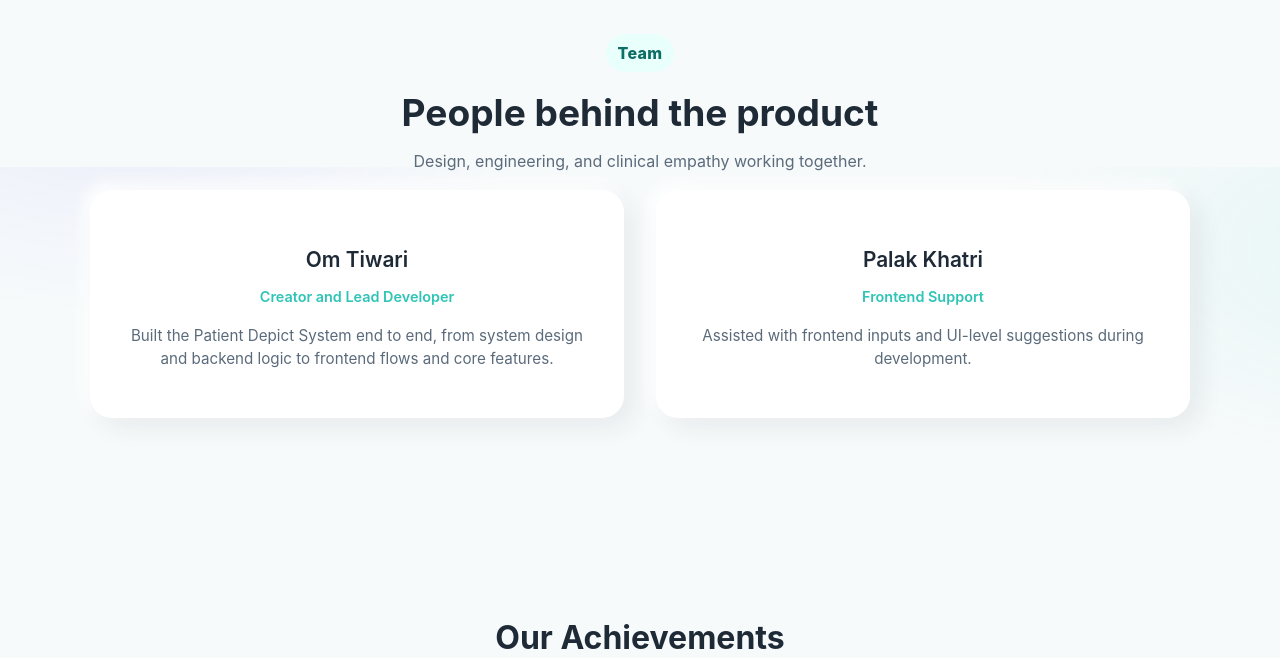
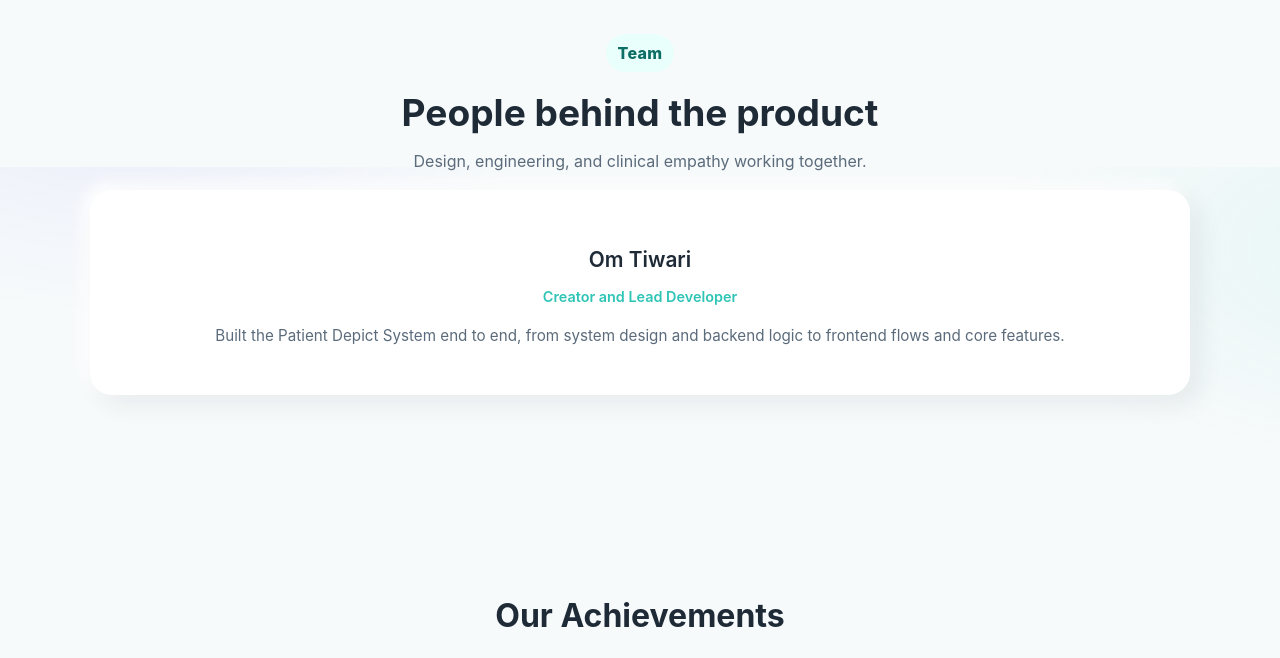
Before and after one commit to omtiwari17/Patient-Depict-System, a Django app: page /about/ in a window 1280 px wide. Shown: the part 1433-2091 px from the top of the page. Run offline with Django 4.2, Linux system fonts and the light colour scheme.

Commit message:
Minor updates

```diff
--- a/PDS/views.py
+++ b/PDS/views.py
@@ -222,6 +222,7 @@ def patient_status(request):
 
 def status_shared(request):
     return render(request, "status-share.html")
+
 @require_POST
 def patient_generate_share_link(request):
     email = request.session.get('patient_session')
--- a/templates/about.html
+++ b/templates/about.html
@@ -92,13 +92,6 @@
           <div class="role">Creator and Lead Developer</div>
           <p>Built the Patient Depict System end to end, from system design and backend logic to frontend flows and core features.</p>
         </div>
-        <div
-          class="team-member reveal staggered-fade hover-lift rotate-on-hover"
-        >
-          <h3>Palak Khatri</h3>
-          <div class="role">Frontend Support</div>
-          <p>Assisted with frontend inputs and UI-level suggestions during development.</p>
-        </div>
       </div>
     </section>
 
--- a/templates/doctor-dashboard.html
+++ b/templates/doctor-dashboard.html
@@ -3,7 +3,7 @@
   <!-- Main -->
   <main class="main-content fade-in">
     <section class="section container reveal">
-      <h1 class="h2">Hi, {{ request.session.doctor_name }}</h1>
+      <h1 class="h2">Hi, DR. {{ request.session.doctor_name }}</h1>
       <p class="sub">Welcome! Quick snapshots of your day.</p>
       {{doc_obj}}
       <div class="grid cards">
```
Also changed, not shown: db.sqlite3.
